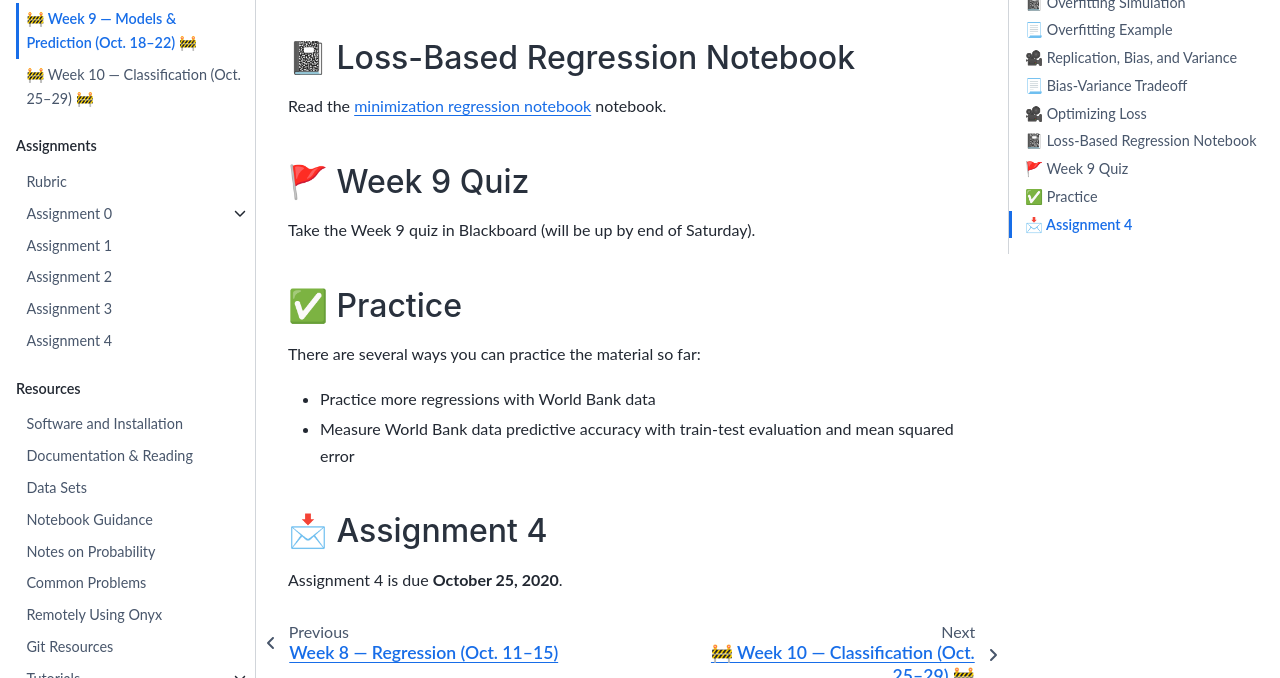
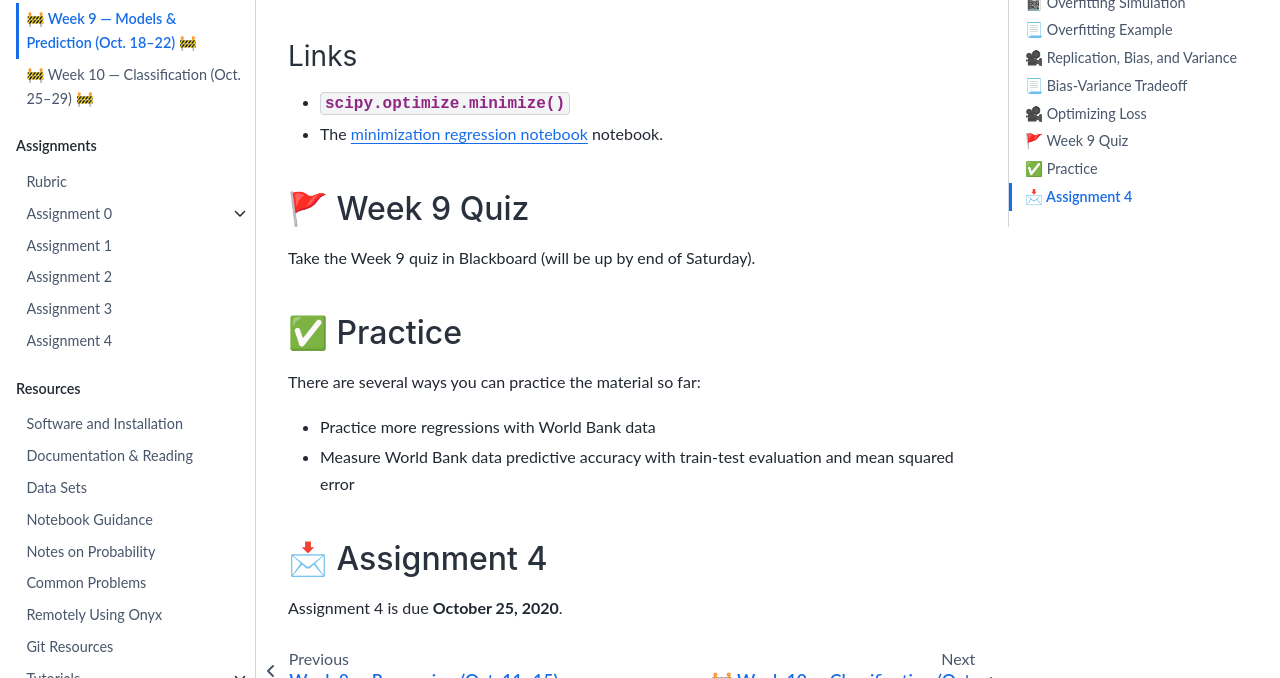
Before and after one commit to mdekstrand/cs533-web, a Jupyter Book: the page built from week9/index.md, in a window 1280 px wide and 900 px high, scrolled down 2569 px, cut to the strip 222-900 px from the top of the window. Built offline with Jupyter Book 1.0.4 settings and Sphinx 7.4.7 and the Sphinx Book theme 1.1.4, drawn with Linux system fonts in a browser that asks for light colours; pages that are not in the unit, such as notebooks, are missing from menus; a style sheet for code colours, icons or effects is not loaded.

Commit message:
fix week 9 video

```diff
--- a/week9/index.md
+++ b/week9/index.md
@@ -105,15 +105,14 @@ Further reading: [Lecture 12: Bias-Variance Tradeoff](https://www.cs.cornell.edu
 ## {{mvideo}} Optimizing Loss
 
 :::{video}
-:length: 14m3s
+:length: 15m23s
 :name: 9-6 - Optimizing Loss
-:slide-id: 495979F9A431DDB0%2173288
-:slide-auth: AKxIYJP7LW4ct2Y
 :::
 
-## {{mnotebook}} Loss-Based Regression Notebook
+### Links
 
-Read the [minimization regression notebook](./BadRegression.ipynb) notebook.
+- {py:func}`scipy.optimize.minimize`
+- The [minimization regression notebook](./BadRegression.ipynb) notebook.
 
 ## {{mquiz}} Week 9 Quiz
 
```
Also changed, not shown: tasks.py (+16 -0 lines), 3 other files.
